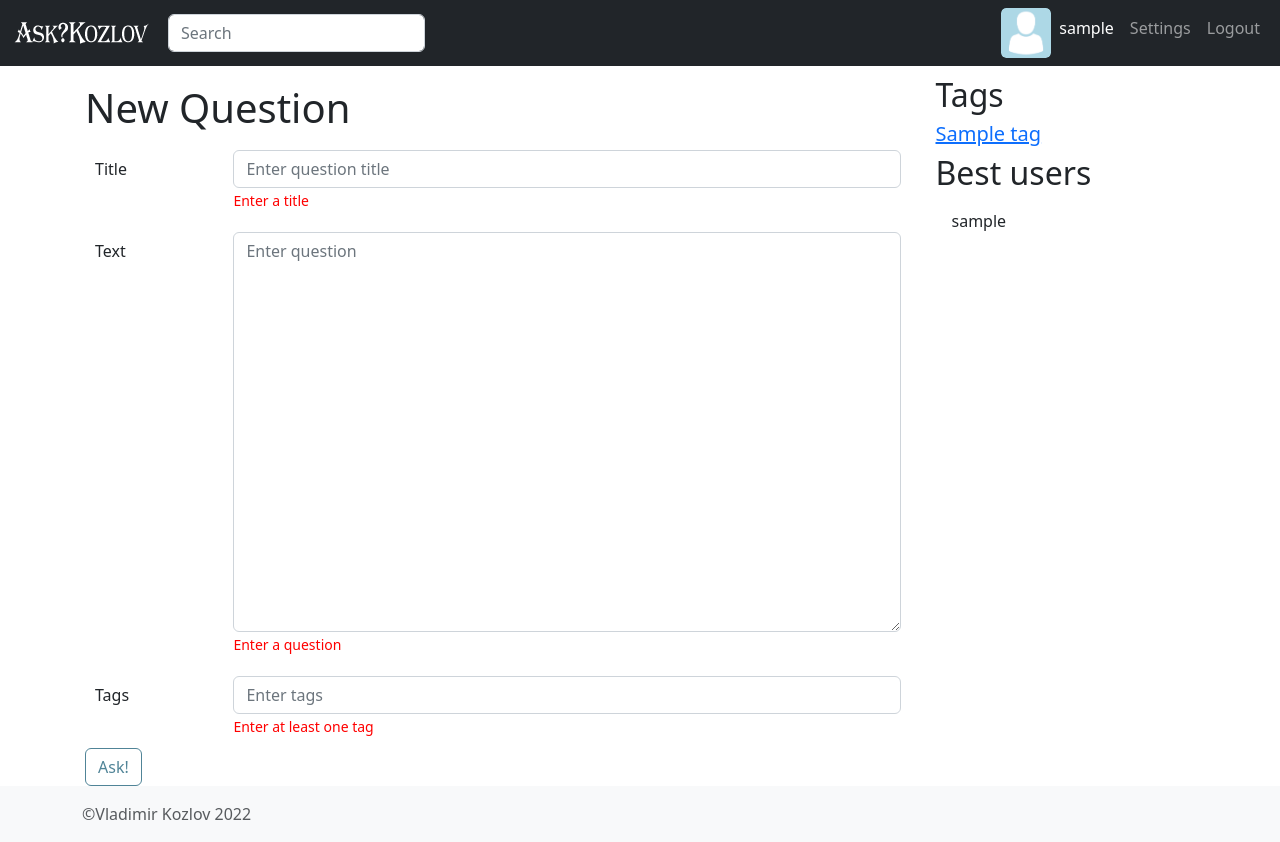
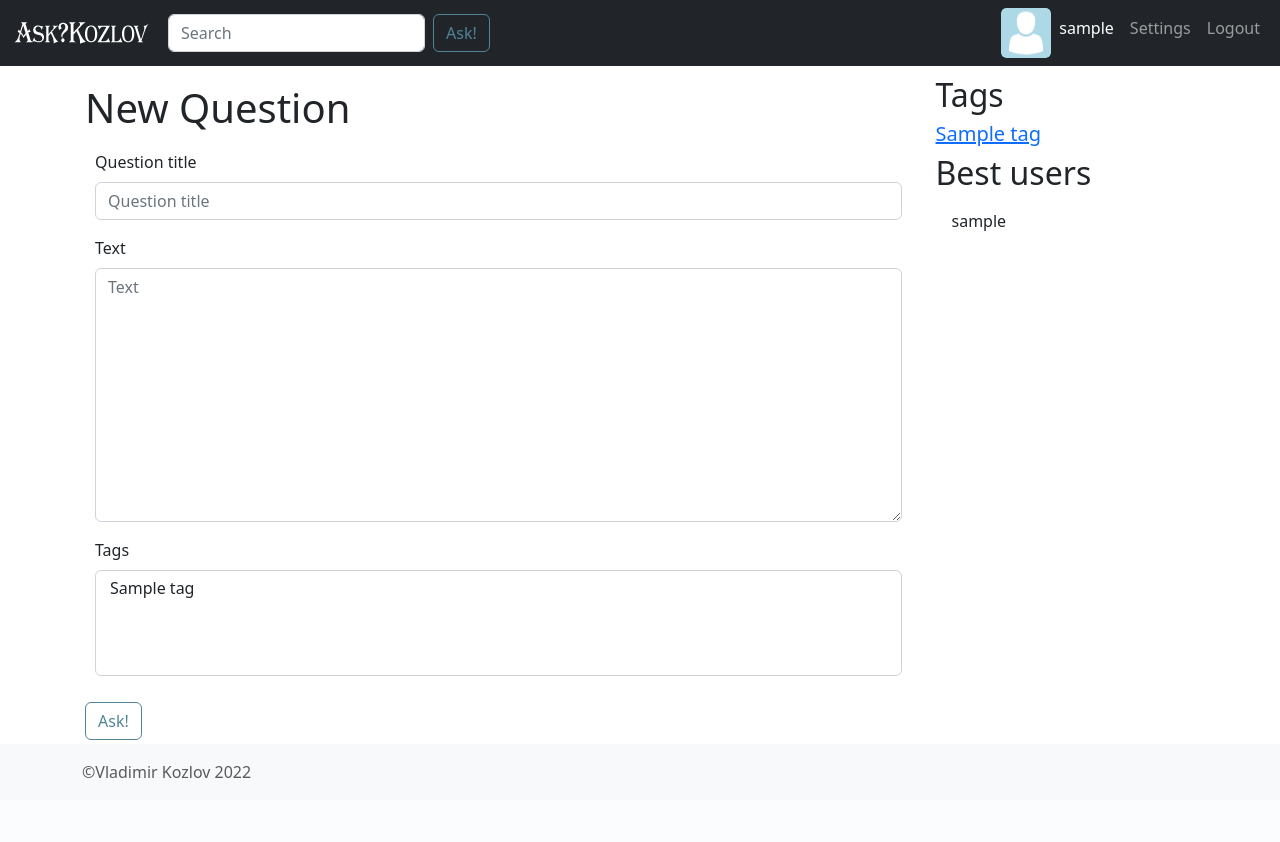
Before and after one commit to FackOff25/WebTechHM, a Django app: page /ask/ in a window 1280 px wide. After the commit the page ends 778 px from the top, so only its background shows below. Run offline with Django 4.2, Linux system fonts and the light colour scheme; a user stored in the database is signed in; tables that the repository leaves empty hold one stand-in row (values such as "Sample post"); some libraries are stand-ins or nearby versions.

Commit message:
New questions

```diff
--- a/AskKozlov/urls.py
+++ b/AskKozlov/urls.py
@@ -27,6 +27,6 @@ urlpatterns = [
     path('login/', views.login, name="log in"),
     path('logout/', views.logout, name="log out"),
     path('settings/', views.settings, name="settings"),
-    path('ask/', views.ask, name="newquestion"),
+    path('ask/', views.ask, name="new question"),
     path('question/<int:qid>/', views.question, name="question")
 ]
--- a/AskKozlovApp/forms.py
+++ b/AskKozlovApp/forms.py
@@ -1,7 +1,7 @@
 from django import forms
 from django.core.exceptions import ValidationError
 
-from AskKozlovApp.models import Profile
+from AskKozlovApp.models import Profile, Question, Tag
 
 
 class LoginForm(forms.Form):
@@ -27,3 +27,12 @@ class SignupForm(forms.ModelForm):
         if password_one != password_two:
             self.add_error('password', '')
             raise ValidationError('passwords do not match')
+
+
+class QuestionForm(forms.ModelForm):
+    title = forms.CharField(label='Question title')
+    tags = forms.TypedMultipleChoiceField(choices=Tag.objects.all().values_list("pk", "tagname"), label='Tags')
+
+    class Meta:
+        model = Question
+        fields = ['title', 'text', 'tags']
--- a/AskKozlovApp/views.py
+++ b/AskKozlovApp/views.py
@@ -7,7 +7,7 @@ from django.urls import reverse
 
 from django.contrib.auth.models import User
 from AskKozlovApp.models import Profile, Question, Answer, Tag
-from AskKozlovApp.forms import LoginForm, SignupForm
+from AskKozlovApp.forms import LoginForm, SignupForm, QuestionForm
 
 
 # Create your views here.
@@ -28,14 +28,14 @@ def new_questions(request):
 
 
 def hot_questions(request):
-    request.session['continue'] = reverse('рще questions')
+    request.session['continue'] = reverse('hot questions')
     iterators = paginate(Question.objects.get_hot_questions(), request, 5)
     return render(request, 'hotquestions.html', {'BestTags': Tag.objects.get_popular(6),
                                                  'BestUsers': Profile.objects.get_best(6), 'iterators': iterators})
 
 
 def list_with_tags(request, tg):
-    request.session['continue'] = reverse('tag', tg)
+    request.session['continue'] = reverse('tag', args=[tg])
     iterators = paginate(Question.objects.get_questions_by_tag(tg), request, 5)
     return render(request, 'tag.html', {'BestTags': Tag.objects.get_popular(6),
                                         'BestUsers': Profile.objects.get_best(6),
@@ -55,12 +55,11 @@ def signup(request):
                                                                                form.cleaned_data['password']),
                                                  nickname=form.cleaned_data['nickname'],
                                                  userPfp=form.cleaned_data['user_pfp'])
-                user = auth.authenticate(request, **form.cleaned_data)
                 if profile is not None:
-                    auth.login(request, user)
+                    auth.login(request, profile.user)
                     return redirect(reverse('new questions'))
                 else:
-                    form.add_error('Login', 'User already exists')
+                    form.add_error('login', 'User already exists')
             except IntegrityError as e:
                 if e.args[0] == 'UNIQUE constraint failed: auth_user.username':
                     form.add_error('login', 'User already exists')
@@ -79,7 +78,7 @@ def login(request):
         if form.is_valid():
             user = auth.authenticate(request, **form.cleaned_data)
             try:
-                if user and user.profile:
+                if user is not None and user.profile is not None:
                     auth.login(request, user)
                     return redirect(request.session.pop('continue', '/new/'))
                 else:
@@ -106,8 +105,21 @@ def settings(request):
 
 @login_required()
 def ask(request):
+    request.session['continue'] = reverse('new question')
+    if request.method == 'POST':
+        form = QuestionForm(data=request.POST)
+        if form.is_valid():
+            new_question = Question.objects.create(title=form.cleaned_data['title'], fk_profile=request.user.profile)
+            new_question.fk_tags.set(form.cleaned_data['tags'])
+            new_question.save()
+            return redirect(reverse('question', args=[new_question.pk]))
+        else:
+            return redirect(reverse('new questions'))
+
+    form = QuestionForm
     return render(request, "newquestion.html", {'BestTags': Tag.objects.get_popular(6),
-                                                'BestUsers': Profile.objects.get_best(6)})
+                                                'BestUsers': Profile.objects.get_best(6),
+                                                'form': form, })
 
 
 def question(request, qid: int):
--- a/templates/include/navbar.html
+++ b/templates/include/navbar.html
@@ -13,8 +13,8 @@
                     <form class="me-2" role="search">
                         <input class="form-control" type="search" placeholder="Search" aria-label="Search">
                     </form>
-                    {% if request.user.isAuth %}
-                        <a href="{% url "newquestion" %}">
+                    {% if request.user.is_authenticated %}
+                        <a href="{% url "new question" %}">
                             <button class="btn btn-outline-success" type="submit">Ask!</button>
                         </a>
                     {% endif %}
--- a/templates/include/openedQuestion.html
+++ b/templates/include/openedQuestion.html
@@ -2,7 +2,9 @@
 {% load check_vote %}
 <div class="row mt-4 opened-question">
     <div class="col-3">
-        <img class="avatar-opened-question" src="{{ question.fk_profile.userPfp }}">
+        <object class="avatar-opened-question" data="{{ question.fk_profile.userPfp }}" type="image/jpg">
+            <img class="avatar-opened-question" src="{% static "img/no-avatar.png" %}" alt="avatar">
+        </object>
         <div class="row-3 rating-box">
             <div class="rating">{{ question.rating }}</div>
             <div class="col-2 btn-group-vertical rate-buttons">
--- a/templates/include/question.html
+++ b/templates/include/question.html
@@ -31,7 +31,7 @@
             {{ question.text }}
         </p>
         <div class="row">
-            <span class="col-3"><a href="{% url "question" question.id %}">Answers(3)</a></span>
+            <span class="col-3"><a href="{% url "question" question.id %}">Answers({{ question.answers_num }})</a></span>
             <span class="me-auto col-7">Tags:
                 {% for tag in question.fk_tags.all %}
                     <a href="{% url "tag" tg=tag %}">{{ tag }}</a>
--- a/templates/newquestion.html
+++ b/templates/newquestion.html
@@ -1,35 +1,17 @@
 {% extends "include/base.html" %}
 {% load static %}
+{% load bootstrap4 %}
 
 {% block title %}New Question{% endblock %}
 
 {% block content %}
     <h1 class="mt-4">New Question</h1>
-    <form>
+    <form method="post">
+        {% csrf_token %}
         <div class="form-group row new-question-form-block">
-            <label for="titleInput" class="col-sm-2 col-form-label">Title</label>
-            <div class="col-sm-10">
-                <input type="text" class="form-control" id="titleInput"
-                       placeholder="Enter question title">
-                <small class="error">Enter a title</small>
-            </div>
+            {% bootstrap_form form %}
         </div>
-        <div class="form-group row new-question-form-block">
-            <label for="questionText" class="col-sm-2 col-form-label">Text</label>
-            <div class="col-sm-10">
-                <textarea class="form-control" id="questionText" rows="3" placeholder="Enter question"></textarea>
-                <small class="error">Enter a question</small>
-            </div>
-        </div>
-        <div class="form-group row new-question-form-block">
-            <label for="tagsInput" class="col-sm-2 col-form-label">Tags</label>
-            <div class="col-sm-10">
-                <!--To this tag will be linked JQuerry taglist script-->
-                <input class="form-control" id="tagsInput" placeholder="Enter tags" data-role="tagsinput">
-                <small class="error">Enter at least one tag</small>
-            </div>
-        </div>
-        <button type="submit" class="btn btn-outline-success" type="submit">Ask!</button>
+        <button type="submit" class="btn btn-outline-success">Ask!</button>
     </form>
 {% endblock %}
 
```
